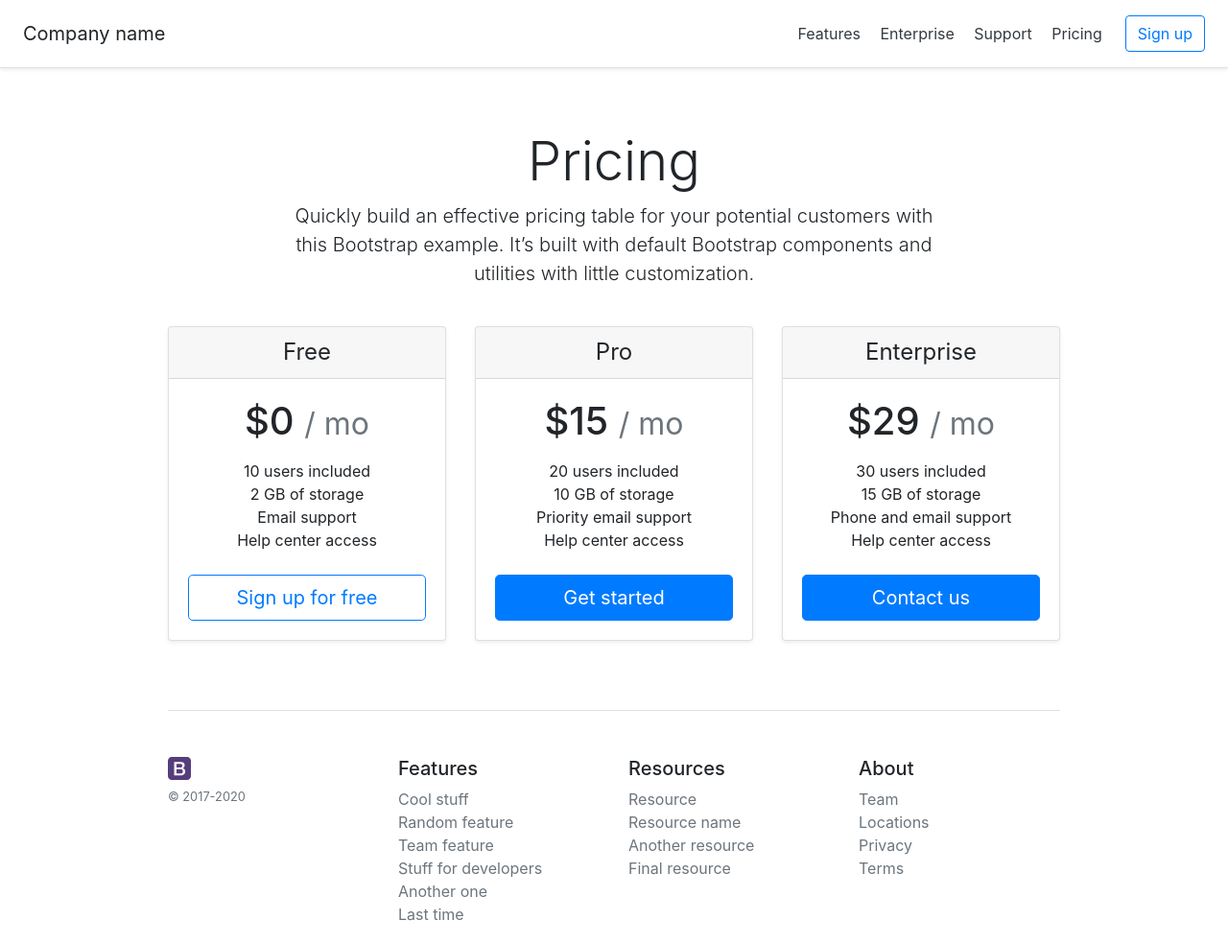
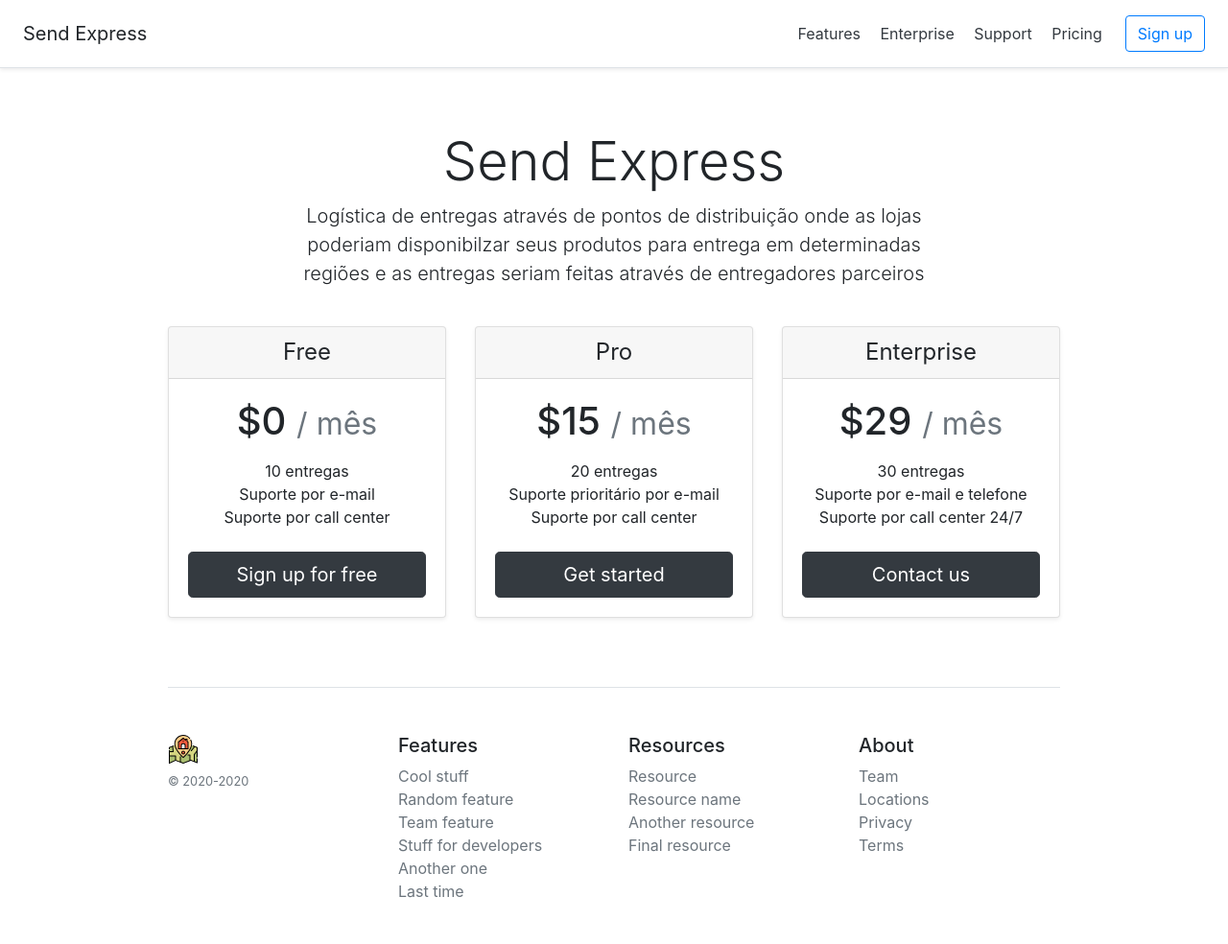
Before and after one commit to FIAP-MBA/20MOB-cross-plataform-challenge, a plain HTML site: page pricing/index.html in a window 1280 px wide. Shown: the whole page at 96% size. Drawn offline with Linux system fonts and the light colour scheme.

Commit message:
Inicio do desafio

```diff
--- a/pricing/index.html
+++ b/pricing/index.html
@@ -6,7 +6,7 @@
     <meta name="description" content="">
     <meta name="author" content="Mark Otto, Jacob Thornton, and Bootstrap contributors">
     <meta name="generator" content="Jekyll v4.1.1">
-    <title>Pricing example · Bootstrap</title>
+    <title>Send Express</title>
 
     <link rel="canonical" href="https://getbootstrap.com/docs/4.5/examples/pricing/">
 
@@ -34,7 +34,7 @@
   </head>
   <body>
     <div class="d-flex flex-column flex-md-row align-items-center p-3 px-md-4 mb-3 bg-white border-bottom shadow-sm">
-  <h5 class="my-0 mr-md-auto font-weight-normal">Company name</h5>
+  <h5 class="my-0 mr-md-auto font-weight-normal">Send Express</h5>
   <nav class="my-2 my-md-0 mr-md-3">
     <a class="p-2 text-dark" href="#">Features</a>
     <a class="p-2 text-dark" href="#">Enterprise</a>
@@ -45,8 +45,10 @@
 </div>
 
 <div class="pricing-header px-3 py-3 pt-md-5 pb-md-4 mx-auto text-center">
-  <h1 class="display-4">Pricing</h1>
-  <p class="lead">Quickly build an effective pricing table for your potential customers with this Bootstrap example. It’s built with default Bootstrap components and utilities with little customization.</p>
+  <h1 class="display-4">Send Express</h1>
+  <p class="lead">Logística de entregas através de pontos de distribuição onde as
+    lojas poderiam disponibilzar seus produtos para entrega em determinadas regiões e as entregas seriam feitas
+    através de entregadores parceiros</p>
 </div>
 
 <div class="container">
@@ -56,14 +58,13 @@
         <h4 class="my-0 font-weight-normal">Free</h4>
       </div>
       <div class="card-body">
-        <h1 class="card-title pricing-card-title">$0 <small class="text-muted">/ mo</small></h1>
+        <h1 class="card-title pricing-card-title">$0 <small class="text-muted">/ mês</small></h1>
         <ul class="list-unstyled mt-3 mb-4">
-          <li>10 users included</li>
-          <li>2 GB of storage</li>
-          <li>Email support</li>
-          <li>Help center access</li>
+          <li>10 entregas</li>
+          <li>Suporte por e-mail</li>
+          <li>Suporte por call center</li>
         </ul>
-        <button type="button" class="btn btn-lg btn-block btn-outline-primary">Sign up for free</button>
+        <button type="button" class="btn btn-lg btn-block btn-dark">Sign up for free</button>
       </div>
     </div>
     <div class="card mb-4 shadow-sm">
@@ -71,14 +72,13 @@
         <h4 class="my-0 font-weight-normal">Pro</h4>
       </div>
       <div class="card-body">
-        <h1 class="card-title pricing-card-title">$15 <small class="text-muted">/ mo</small></h1>
+        <h1 class="card-title pricing-card-title">$15 <small class="text-muted">/ mês</small></h1>
         <ul class="list-unstyled mt-3 mb-4">
-          <li>20 users included</li>
-          <li>10 GB of storage</li>
-          <li>Priority email support</li>
-          <li>Help center access</li>
+          <li>20 entregas</li>
+          <li>Suporte prioritário por e-mail</li>
+          <li>Suporte por call center</li>
         </ul>
-        <button type="button" class="btn btn-lg btn-block btn-primary">Get started</button>
+        <button type="button" class="btn btn-lg btn-block btn-dark">Get started</button>
       </div>
     </div>
     <div class="card mb-4 shadow-sm">
@@ -86,14 +86,13 @@
         <h4 class="my-0 font-weight-normal">Enterprise</h4>
       </div>
       <div class="card-body">
-        <h1 class="card-title pricing-card-title">$29 <small class="text-muted">/ mo</small></h1>
+        <h1 class="card-title pricing-card-title">$29 <small class="text-muted">/ mês</small></h1>
         <ul class="list-unstyled mt-3 mb-4">
-          <li>30 users included</li>
-          <li>15 GB of storage</li>
-          <li>Phone and email support</li>
-          <li>Help center access</li>
+          <li>30 entregas</li>
+          <li>Suporte por e-mail e telefone</li>
+          <li>Suporte por call center 24/7</li>
         </ul>
-        <button type="button" class="btn btn-lg btn-block btn-primary">Contact us</button>
+        <button type="button" class="btn btn-lg btn-block btn-dark">Contact us</button>
       </div>
     </div>
   </div>
@@ -101,8 +100,8 @@
   <footer class="pt-4 my-md-5 pt-md-5 border-top">
     <div class="row">
       <div class="col-12 col-md">
-        <img class="mb-2" src="../assets/brand/bootstrap-solid.svg" alt="" width="24" height="24">
-        <small class="d-block mb-3 text-muted">&copy; 2017-2020</small>
+        <img class="mb-2" src="../assets/brand/map.svg" alt="" width="32" height="32">
+        <small class="d-block mb-3 text-muted">&copy; 2020-2020</small>
       </div>
       <div class="col-6 col-md">
         <h5>Features</h5>
```
Also changed, not shown: assets/brand/map.svg (added).
